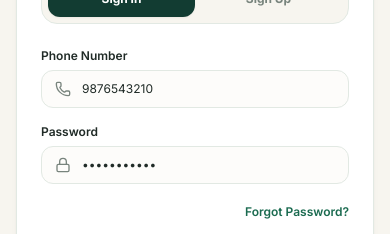
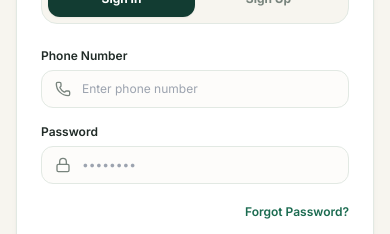
Before and after one commit to sanaabdulatifsanu/purit-circle, a React (Vite) app: page / in a window 390 px wide. Shown: the part 359-593 px from the top of the page. Built offline with nearby package versions, Linux system fonts and the light colour scheme.

Commit message:
fix(auth): clear prefilled dummy phone number and password from login forms

```diff
--- a/src/components/auth/AuthModal.tsx
+++ b/src/components/auth/AuthModal.tsx
@@ -29,8 +29,8 @@ export const AuthModal: React.FC<AuthModalProps> = ({ isOpen, onClose }) => {
   const [activeTab, setActiveTab] = useState<'login' | 'register' | 'admin'>('login');
 
   // Login State
-  const [loginMobile, setLoginMobile] = useState('9876543210');
-  const [loginPassword, setLoginPassword] = useState('password123');
+  const [loginMobile, setLoginMobile] = useState('');
+  const [loginPassword, setLoginPassword] = useState('');
 
   // Register State
   const [regName, setRegName] = useState('');
--- a/src/components/auth/AuthenticationPage.tsx
+++ b/src/components/auth/AuthenticationPage.tsx
@@ -26,8 +26,8 @@ export const AuthenticationPage: React.FC = () => {
   const [activeTab, setActiveTab] = useState<'signin' | 'signup'>('signin');
 
   // Sign In Form State
-  const [phone, setPhone] = useState('9876543210');
-  const [password, setPassword] = useState('password123');
+  const [phone, setPhone] = useState('');
+  const [password, setPassword] = useState('');
 
   // Sign Up Form State
   const [name, setName] = useState('');
```
